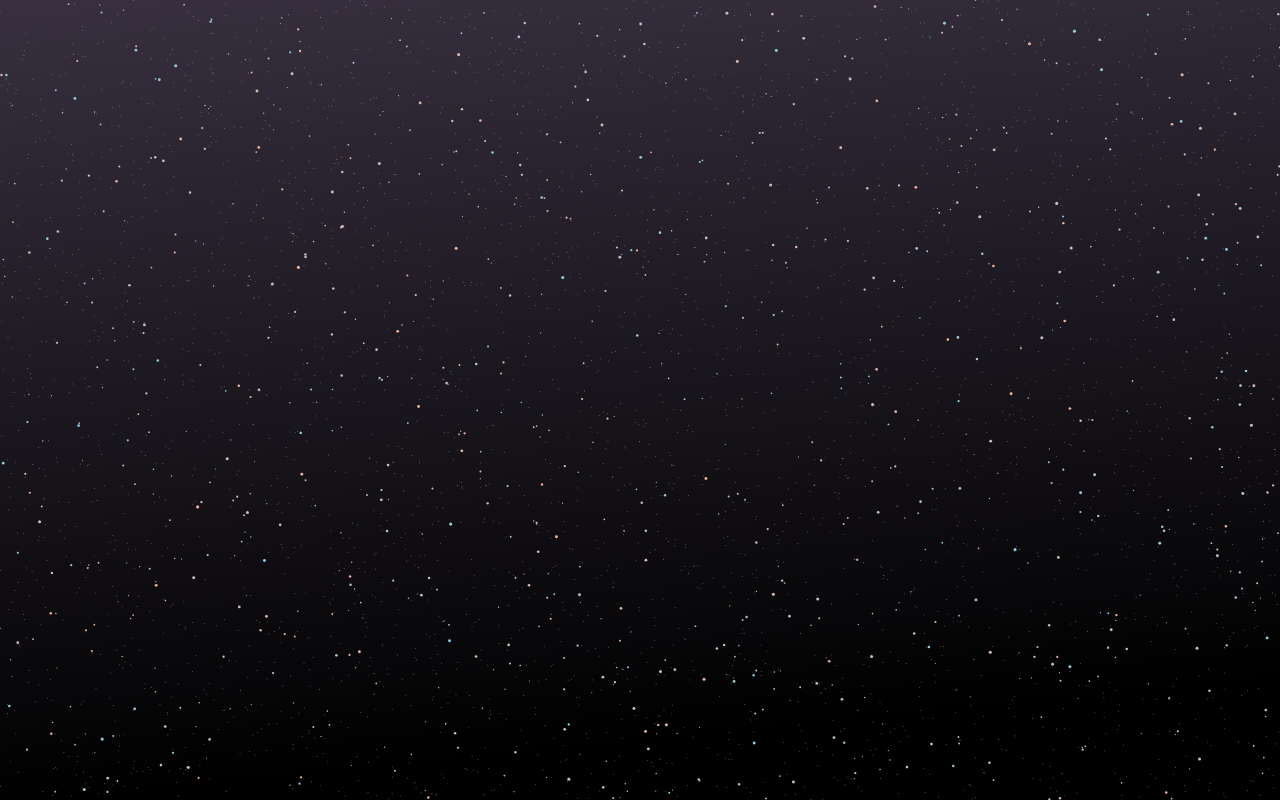
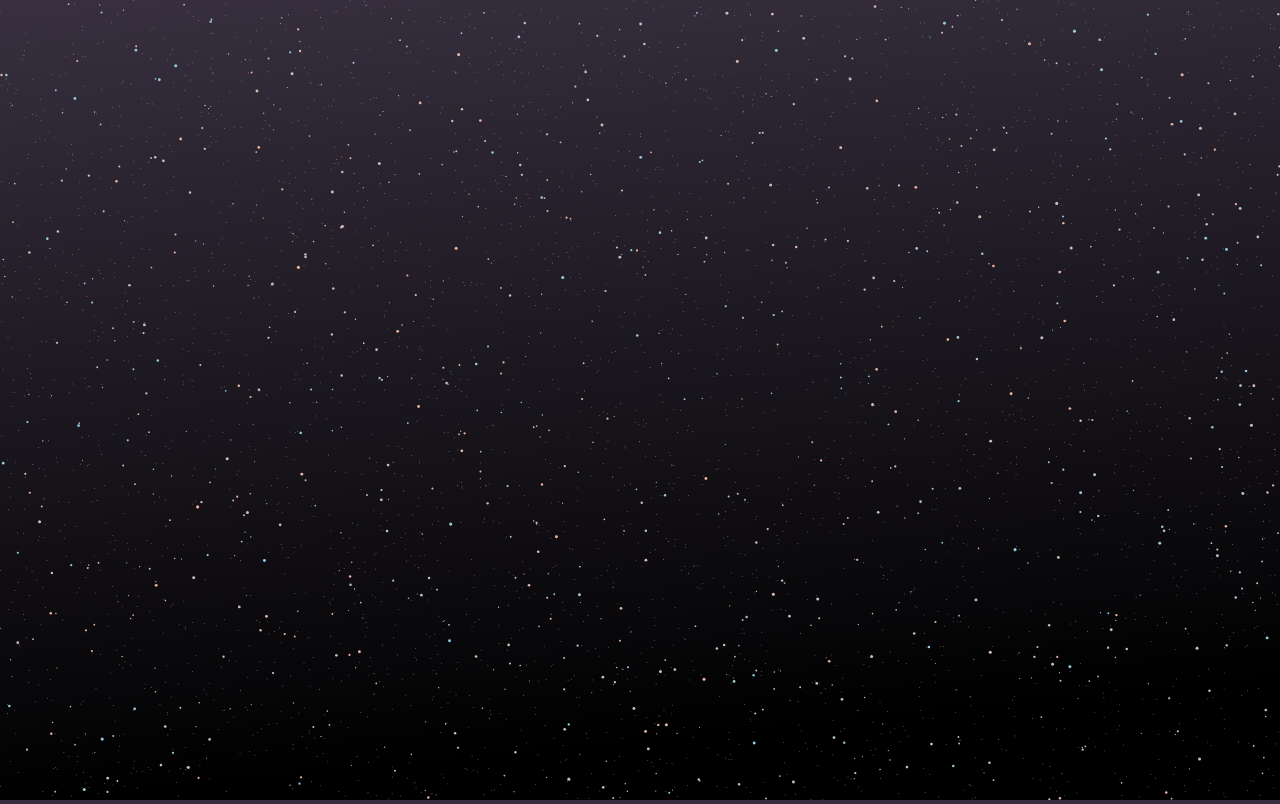
Before and after one commit to forrestjacobs/starfield, a website built with Vite: page index.html in a window 1280 px wide. Built offline with nearby package versions, Linux system fonts and the light colour scheme; animation ran at ten frames a second.

Commit message:
Set a background color

```diff
--- a/src/style.css
+++ b/src/style.css
@@ -1,4 +1,5 @@
 body {
+  background-color: #383040;
   margin: 0;
   overflow: hidden;
 }
```
